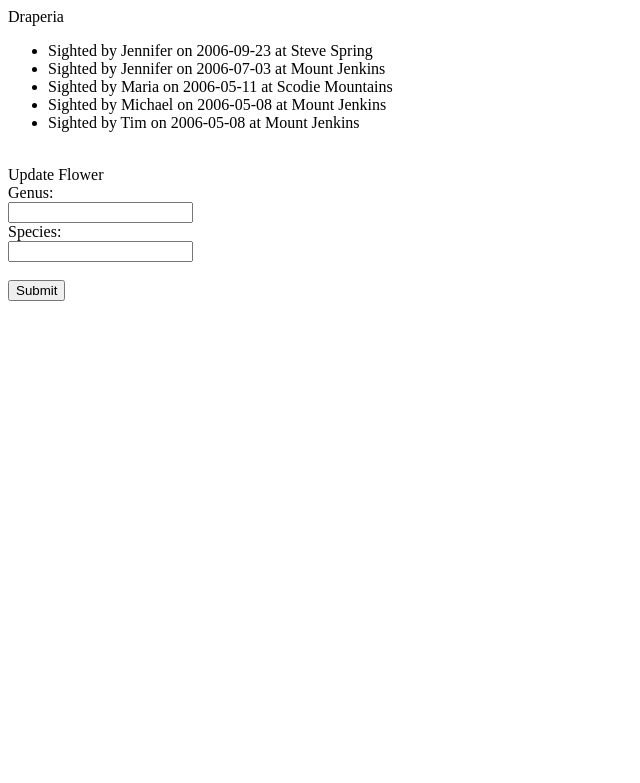
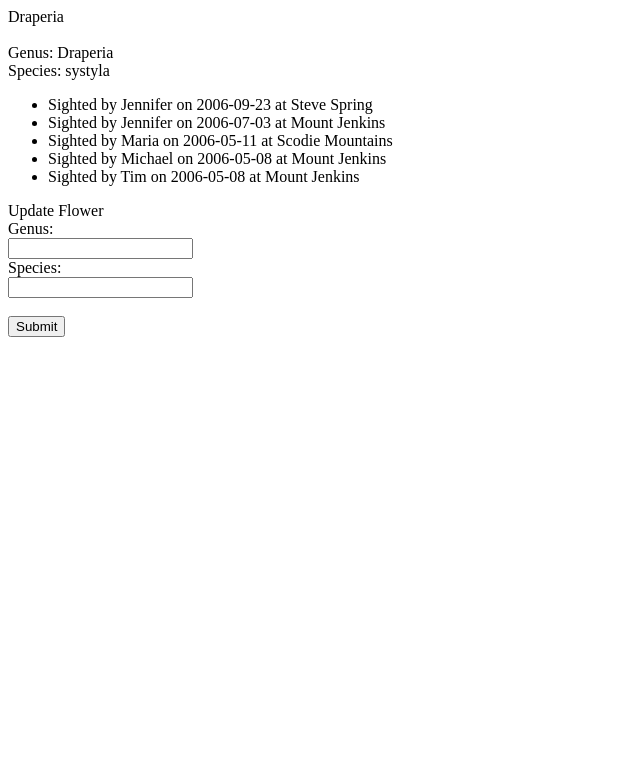
Before and after one commit to jjthurber/DBAssn5, a Flask app: a page that uses templates/flower.html in a window 1280 px wide. Shown: the top 783 px of the page, without its empty margins (0-640 px from the left). Run offline with Flask 2, Linux system fonts and the light colour scheme; data comes from the database, SQL or seed files in the repository.

Commit message:
Update form functional (with bugs do not mess with for rn)

```diff
--- a/main.py
+++ b/main.py
@@ -25,11 +25,16 @@ def home_page():
     return render_template('home.html', flowers=flowers)
 
 @app.route('/flower/<f>', methods = ['GET', 'POST']) #Work in progress
-def flower_page(f):
+def get_flower_page(f):
     connection = new_connection(_db_name_)
     sightings = enumerate(query_db(connection, "SELECT * FROM sightings WHERE name=? ORDER BY datetime(sighted) DESC LIMIT 10", (f,)))
-    print(f)
-    return render_template('flower.html', f=f, sightings=sightings)
+    latin_name = query_db(connection, "SELECT genus, species FROM flowers WHERE comname=?", (f,))
+
+    if(request.method == 'POST'):
+        update_db(connection, "UPDATE flowers SET genus=?, species=? WHERE comname=?", (request.form.get('genus'), request.form.get('species'), f,))
+        return url_for(request.path)
+    return render_template('flower.html', f=f, genus=latin_name[0][0], species=latin_name[0][1], sightings=sightings)
+
 
 def query_db(connection, query, var):
     cursor = connection.cursor()
@@ -39,8 +44,10 @@ def query_db(connection, query, var):
         cursor.execute(query, var)
     return cursor.fetchall()
 
-# def update_db(connection, update):
-
+def update_db(connection, update, vars):
+    cursor = connection.cursor()
+    cursor.execute(update, vars)
+    connection.commit()
 
 # def insert_db(connection, insert):
 
--- a/templates/flower.html
+++ b/templates/flower.html
@@ -1,12 +1,14 @@
 <a>{{f}}</a>
+<br><br>
+Genus: {{genus}}<br>
+Species: {{species}}<br>
 <ul>
     {% for s in sightings %}
     <li>Sighted by {{s[1][1]}} on {{s[1][3]}} at {{s[1][2]}}</li>
     {% endfor %}
 </ul>
-<br>
 <a>Update Flower</a>
-<form>
+<form method='POST'>
     Genus:<br>
     <input type="text" name="genus"><br>
     Species:<br>
```
